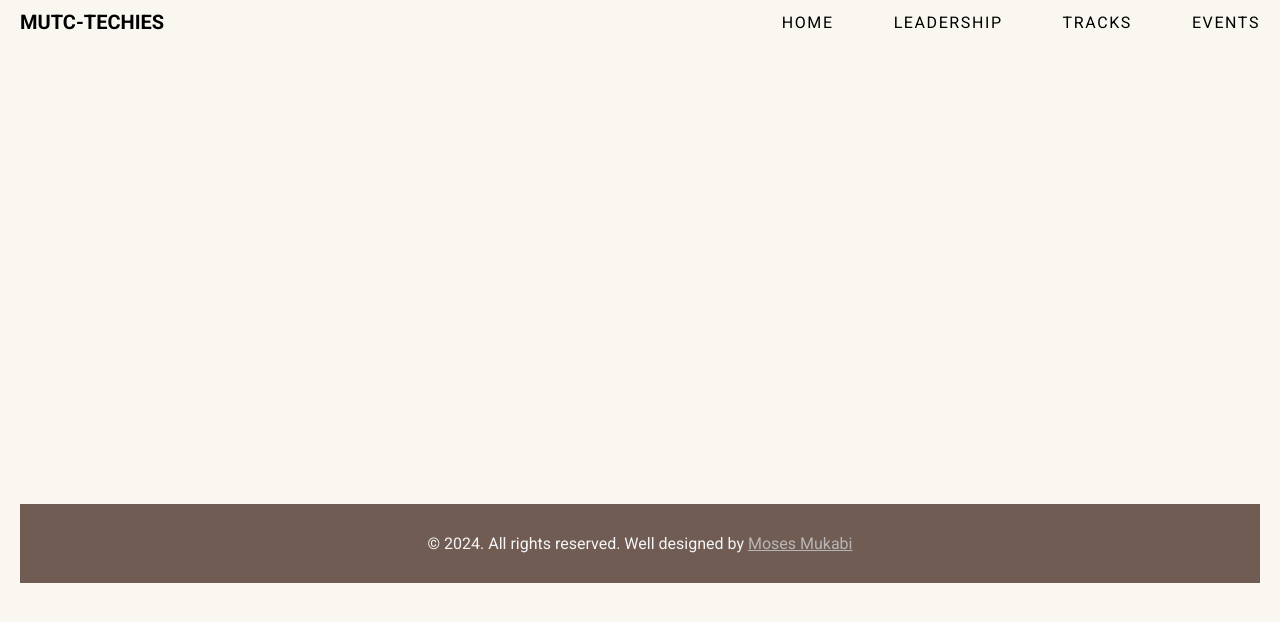
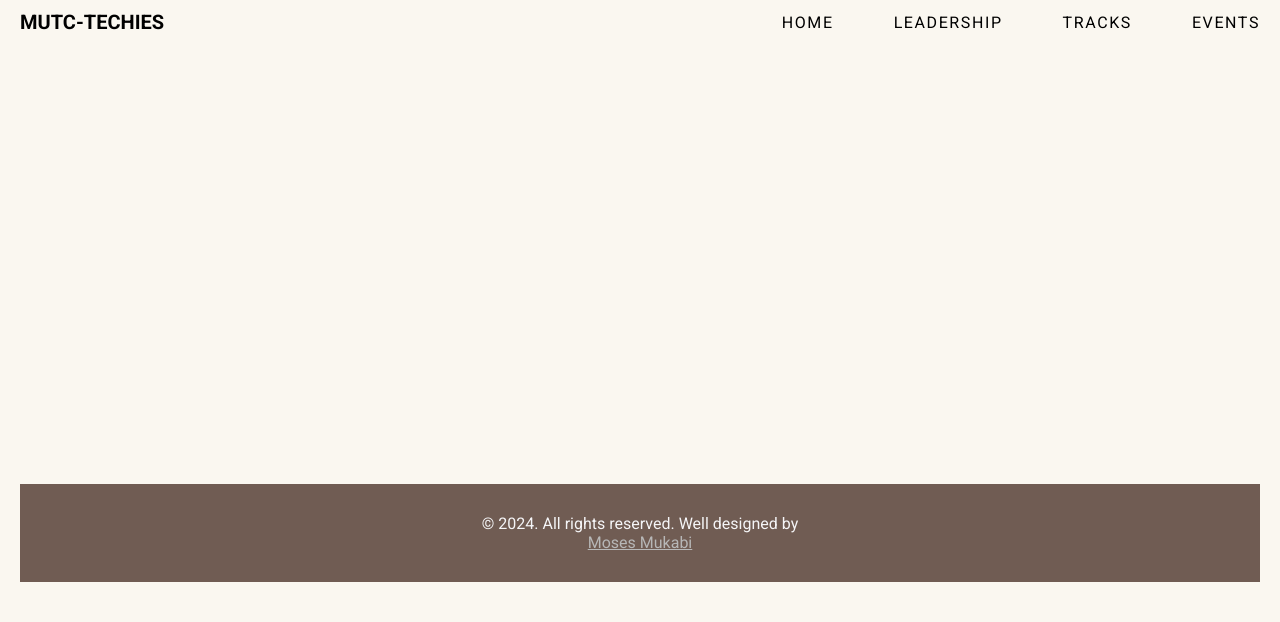
Before and after one commit to mosesmukabi/mutc-techies, a React (Vite) app: page / in a window 1280 px wide. Shown: the top 622 px of the page. Built offline with nearby package versions, Linux system fonts and the light colour scheme.

Commit message:
installed dom depedancies

```diff
--- a/package.json
+++ b/package.json
@@ -11,7 +11,8 @@
   },
   "dependencies": {
     "react": "^18.3.1",
-    "react-dom": "^18.3.1"
+    "react-dom": "^18.3.1",
+    "react-router-dom": "^6.26.2"
   },
   "devDependencies": {
     "@eslint/js": "^9.9.0",
--- a/src/components/Footer/Footer.jsx
+++ b/src/components/Footer/Footer.jsx
@@ -4,7 +4,7 @@ function Footer() {
   return (
     <footer className="footer" background-color="red">
         <p className="footer-text">
-           &copy; 2024. All rights reserved. Well designed by <a href="https://github.com/mosesmukabi/">Moses Mukabi</a>
+           &copy; 2024. All rights reserved. Well designed by <br /><a href="https://github.com/mosesmukabi/" target="_blank">Moses Mukabi</a>
         </p>
 
     </footer>
--- a/src/components/Footer/footer.css
+++ b/src/components/Footer/footer.css
@@ -1,7 +1,7 @@
 .footer{
     background-color: var(--color-brown);
     padding: 3rem;
-    margin-top: 46rem;
+    margin-top: 44rem;
 
 }
 
```
Also changed, not shown: 1 other file (tests, documents, lock files or other folders).
